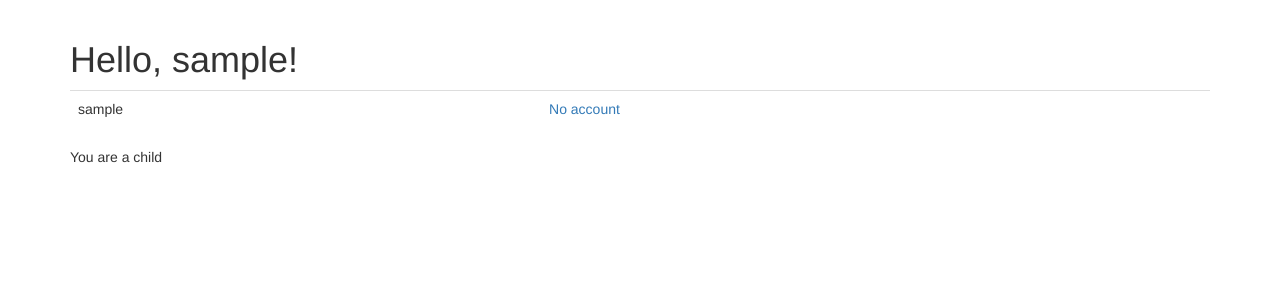
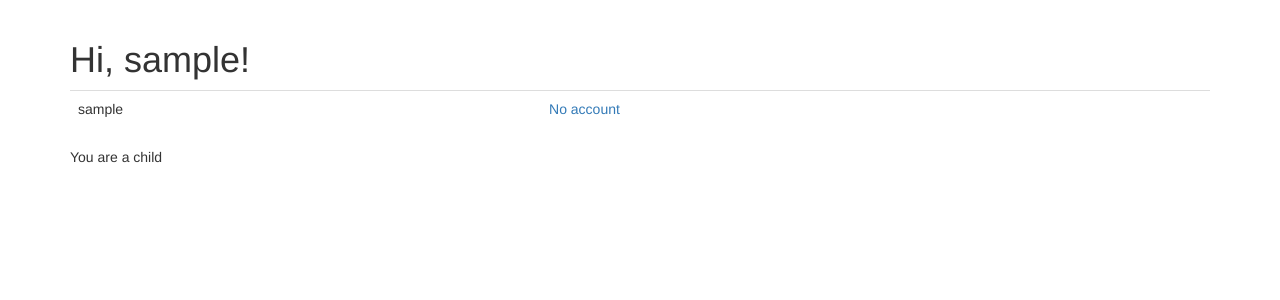
Before and after one commit to DCotterill/modern-money-box, a Flask app: page /main/ in a window 1280 px wide. Shown: the part 52-352 px from the top of the page. Run offline with Flask 2, Linux system fonts and the light colour scheme; the visitor is signed in with stand-in values (Sample User, id 1); data comes from the database, SQL or seed files in the repository; some libraries are stand-ins or nearby versions.

Commit message:
Change Hello to force restart

```diff
--- a/app/templates/index.html
+++ b/app/templates/index.html
@@ -1,7 +1,7 @@
 {%  extends "base.html" %}
 
 {%  block app_content %}
-        <h1>Hello, {{ current_user.username }}!</h1>
+        <h1>Hi, {{ current_user.username }}!</h1>
 
 
             <table class="table table-hover">
```
Also changed, not shown: 1 other file.
